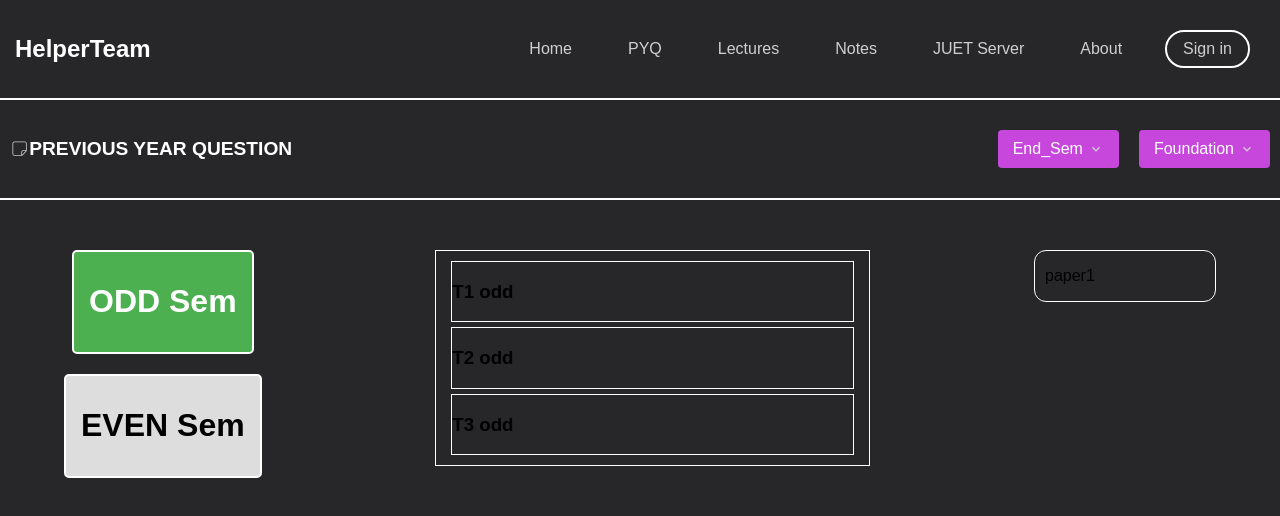
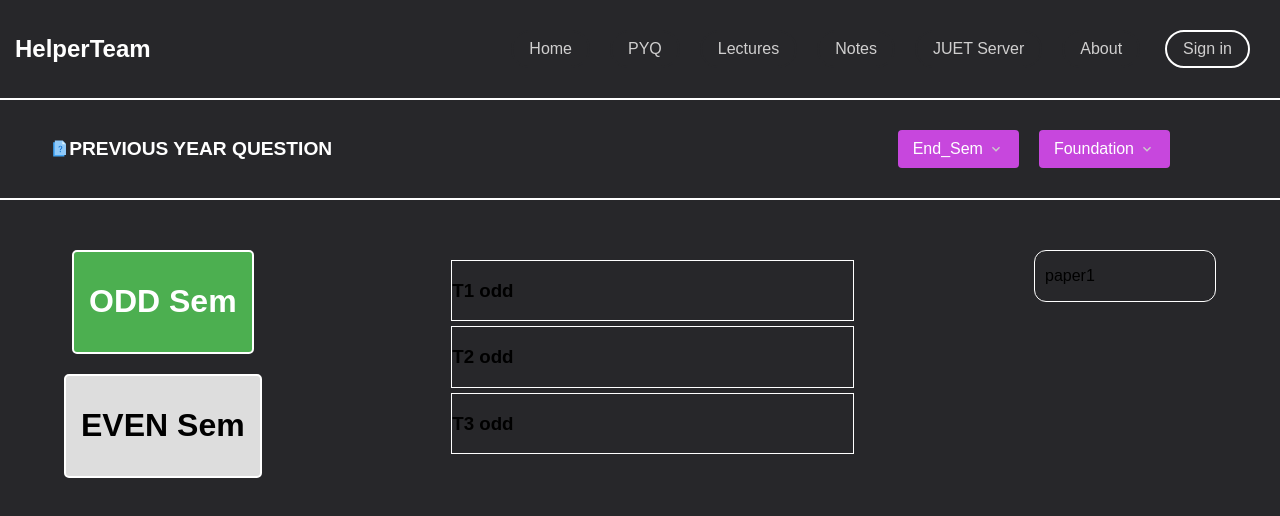
Before and after one commit to Indranil102/Helper_Team, a React (Create React App) app: page /pyq in a window 1280 px wide. Shown: the top 516 px of the page. Built offline with nearby package versions, Linux system fonts and the light colour scheme; a web font is replaced by a local one.

Commit message:
css update

```diff
--- a/src/Pages/about/About.css
+++ b/src/Pages/about/About.css
@@ -3,7 +3,6 @@
    text-align: center;
    font-weight: 700;
    color: white;
-
    text-shadow: 30px;
    font-size: x-large;
 }
--- a/src/Pages/pyq/Pyq.css
+++ b/src/Pages/pyq/Pyq.css
@@ -28,6 +28,7 @@ body {
   padding-bottom: 10px;
   flex-grow: 1;
   text-align: center;
+  margin-left: 40px;
 }
 
 
@@ -36,7 +37,6 @@ body {
   position: relative;
   display: flex;
   justify-content: space-around;
-
 }
 
 .dropdown-button {
@@ -81,7 +81,9 @@ body {
 .dropdown:hover .dropdown-content {
   display: block;
 }
-
+.dropdown:last-child{
+  margin-right: 100px;
+}
 .main-part {
   display: flex;
   flex-direction: row;
@@ -278,7 +280,7 @@ body {
   padding: 5px 15px;
   flex: 1;
   margin-left: 10px;
-  border: 1px solid white;
+
   max-width: 35%;
 
 }
--- a/src/Pages/pyq/Pyq.jsx
+++ b/src/Pages/pyq/Pyq.jsx
@@ -1,8 +1,8 @@
 import React, { useState } from 'react';
 
 import './Pyq.css';
+import { FcQuestions } from "react-icons/fc";
 
-import { CiStickyNote } from "react-icons/ci";
 
 import { MdOutlineKeyboardArrowDown } from "react-icons/md";
 import Papers from './Papers';
@@ -38,7 +38,7 @@ const Pyq = () => {
   return (
     <div>
       <div className="second-part">
-        <div className='second-two'><CiStickyNote /> PREVIOUS YEAR QUESTION </div>
+        <div className='second-two'><FcQuestions /> PREVIOUS YEAR QUESTION </div>
         <div className="dropdown">
           <button className="dropdown-button">End_Sem <MdOutlineKeyboardArrowDown /></button>
           <div className="dropdown-content">
```
